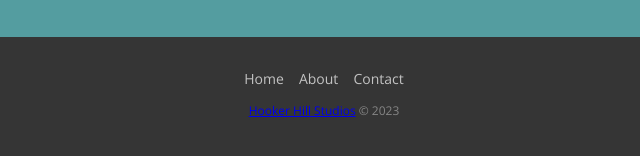
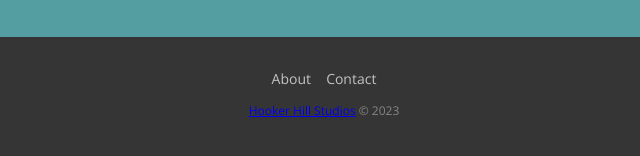
Before and after one commit to JRH89/SHDownloadPage, a plain HTML site: page index.html in a window 1280 px wide. Shown: the part 706-862 px from the top of the page, 316-956 px from the left. Drawn offline with nearby package versions, Linux system fonts and the light colour scheme.

Commit message:
Update index.html

```diff
--- a/index.html
+++ b/index.html
@@ -50,7 +50,6 @@
     <footer>
       <div class="container">
         <ul>
-          <li><a href="https://jrh89.gumroad.com/">Home</a></li>
           <li><a href="https://github.com/JRH89/Sorting-Hat">About</a></li>
           <li><a href="https://have-mycard.vercel.app/api/3dhrOh3i">Contact</a></li>
         </ul>
```
